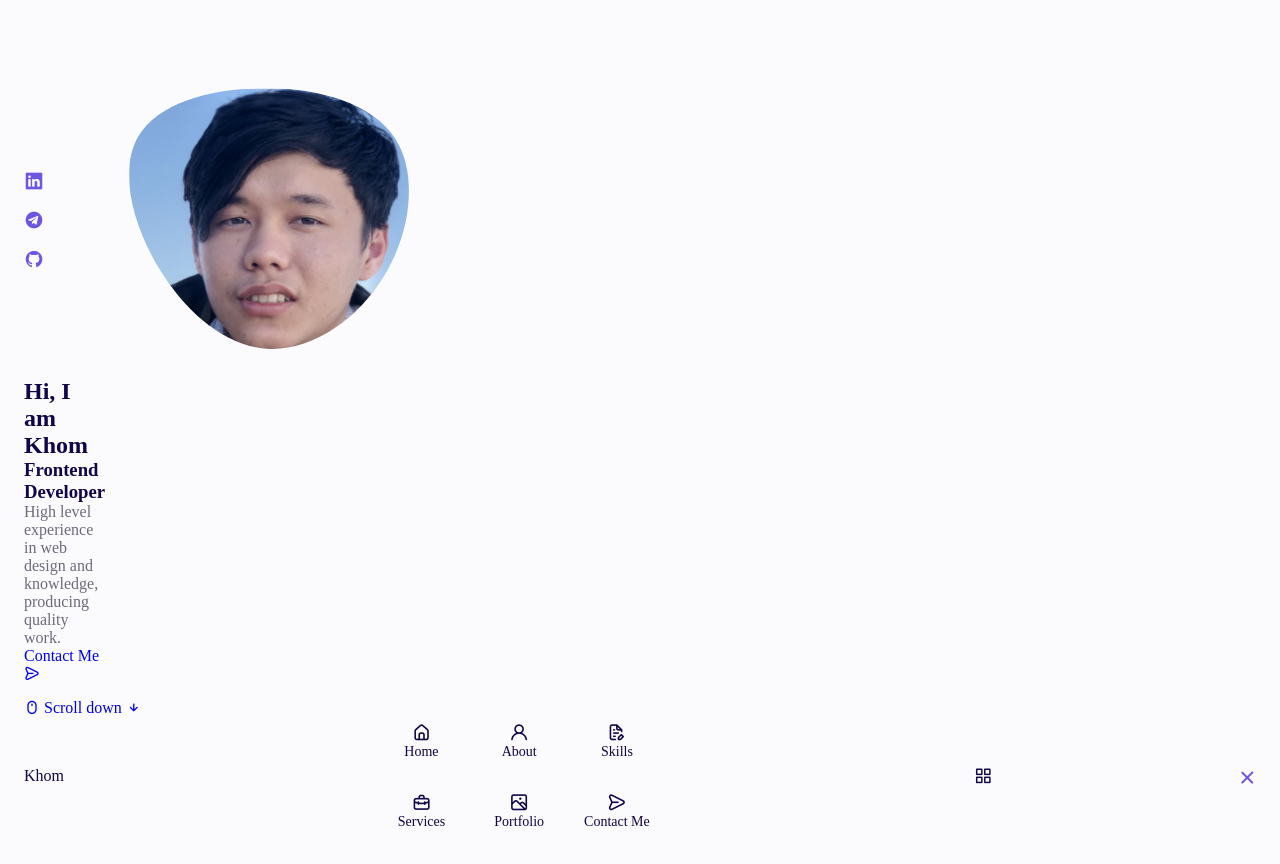
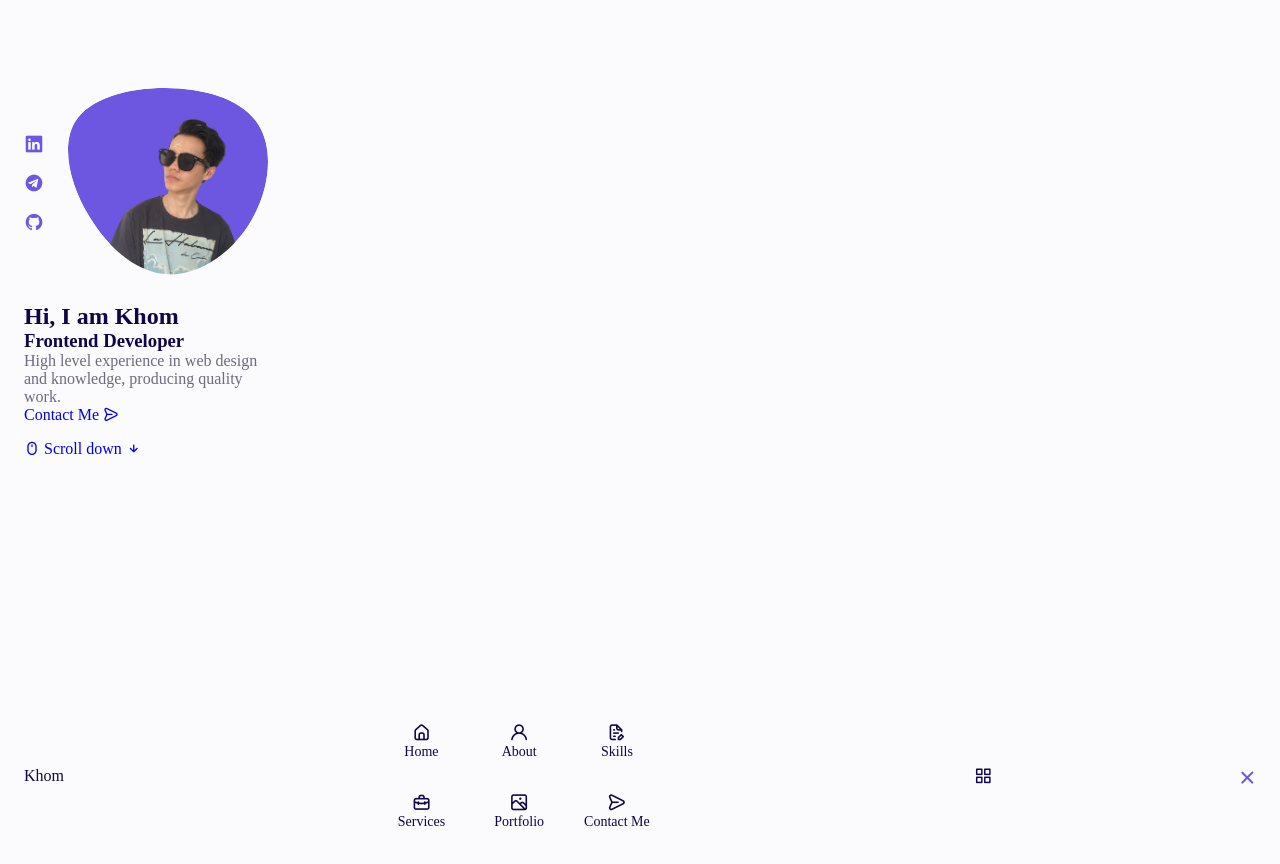
Before and after one commit to ikhomkodes/Responsive-Portfolio-using-Html-Css-Js, a plain HTML site: page index.html in a window 1280 px wide. Shown: the top 864 px of the page. Drawn offline with nearby package versions, Linux system fonts and the light colour scheme; a web font is replaced by a local one.

Commit message:
ikhomkodes: result3.png added going on well

```diff
--- a/assets/css/style.css
+++ b/assets/css/style.css
@@ -266,12 +266,16 @@ img{
 }
 
 .home__blob{
-    width: 280px;
+    width: 200px;
     fill: var(--first-color);
 }
 
 .home__blob-img{
     width: 200px;
+}
+
+.home__data{
+    grid-column: 1/3;
 }
 
 /*==================== BUTTONS ====================*/
--- a/index.html
+++ b/index.html
@@ -104,7 +104,7 @@
                                     129.362C2.45775 97.8511 -7.48481 59.1033 6.67581 34.5279C20.9871 10.1032 59.7028
                                     -0.149132 97.9666 0.00163737C136.23 0.303176 174.193 10.857 190.312 36.4879Z"/>
 
-                                    <image class="home__blob-img" href="assets/img/khom.png"/>
+                                    <image class="home__blob-img" x='-12' y='-18' xlink:href="assets/img/k1.png"/>
                                 </g>
                             </svg>
                         </div>
```
Also changed, not shown: assets/img/k1.png (added), assets/img/perfil.jpg (added), assets/results/result3.png (added).
